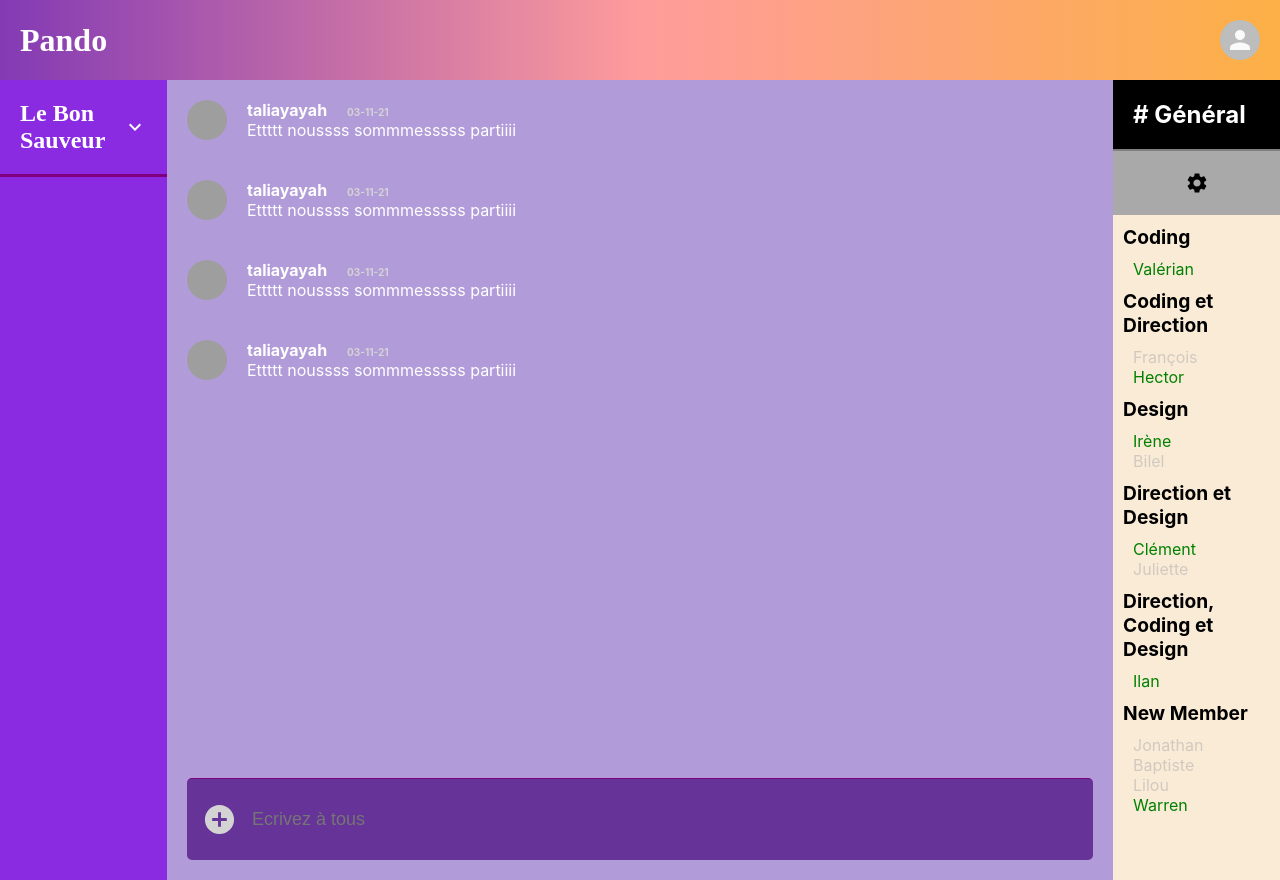
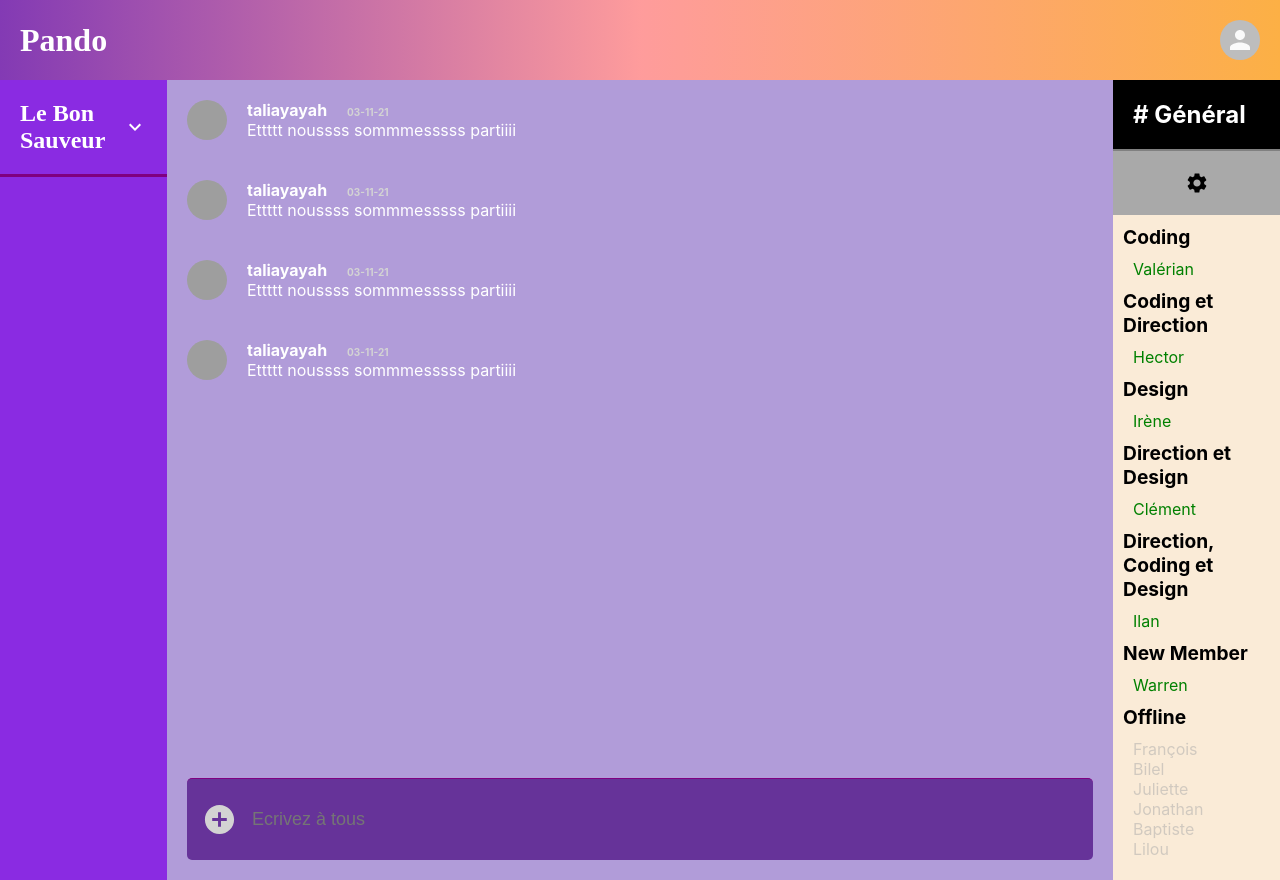
Before and after one commit to Taliayaya/Apando, a React (Create React App) app: page / in a window 1280 px wide. Built offline with nearby package versions, Linux system fonts and the light colour scheme; grey boxes are pictures that could not be loaded.

Commit message:
Modification du système de Offline

```diff
--- a/src/components/CategorieUser.js
+++ b/src/components/CategorieUser.js
@@ -1,22 +1,31 @@
-import React from 'react'
+import React from "react";
 
-
-export default function CategorieUser({UserList}) {
-    const sortedUserList = UserList.sort((a,b) => a.role>b.role ? 1 : -1);
-    let categorie = '';
-    return (
-        <div className="user__list">
-
-            {sortedUserList.map(({id, user, online, role}) =>
-
-            (categorie!==role ?
-            (categorie=role,
+export default function CategorieUser({ UserList }) {
+  const sortedUserList = UserList.sort((a, b) =>
+    a.role > b.role ? 1 : -1
+  ).sort((a, b) => (a.online === b.online ? 0 : a.online ? -1 : 1));
+  let categorie = "";
+  return (
+    <div className="user__list">
+      {sortedUserList.map(({ id, user, online, role }) =>
+        categorie !== role && categorie !== "Offline" ? (
+          ((categorie = !online ? "Offline" : role),
+          (
             <>
-            <h4 key={role} className="categorie">{role}</h4>
-            <p key={id} className={online? "online":"offline"}>{user}</p></>)
-            : <p key={id} className={online? "online":"offline"}>{user}</p>))
-            }
-
-        </div>
-    )
+              <h4 key={categorie} className="categorie">
+                {categorie}
+              </h4>
+              <p key={id} className={online ? "online" : "offline"}>
+                {user}
+              </p>
+            </>
+          ))
+        ) : (
+          <p key={id} className={online ? "online" : "offline"}>
+            {user}
+          </p>
+        )
+      )}
+    </div>
+  );
 }
```
